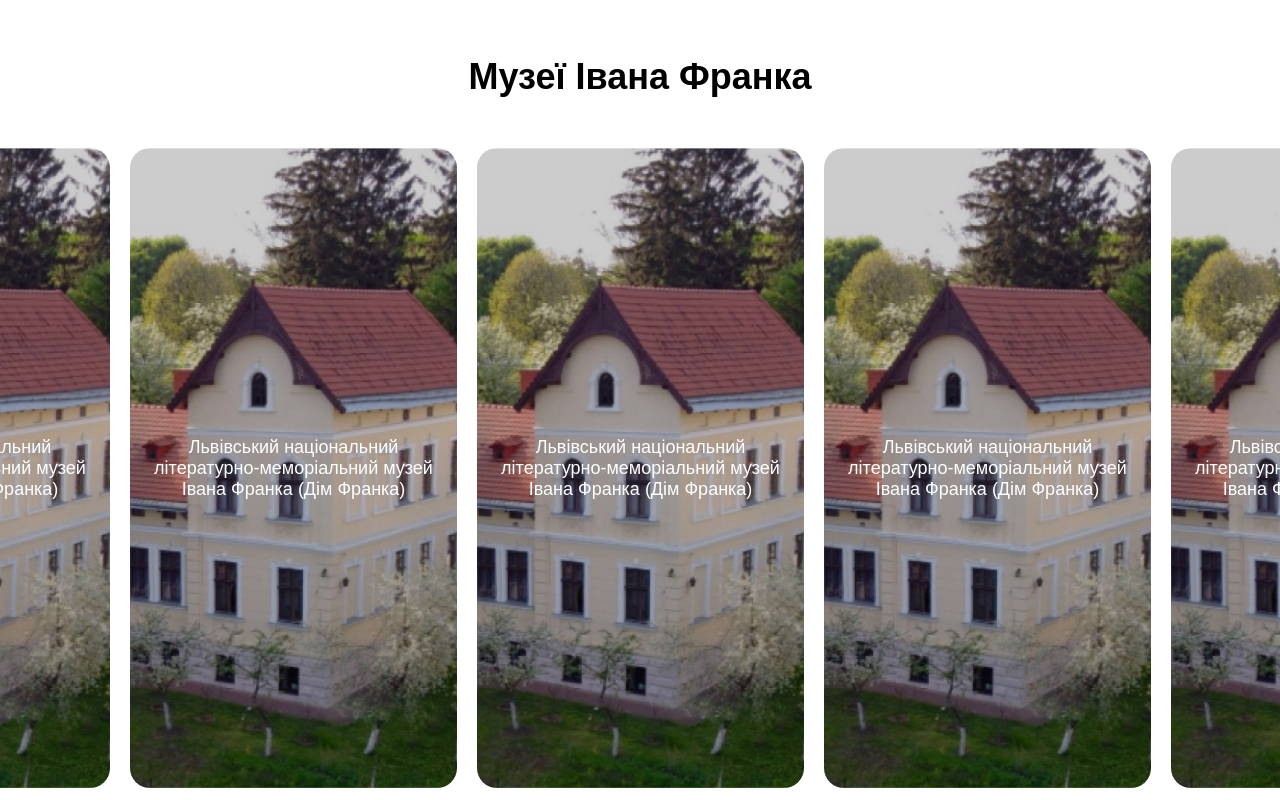
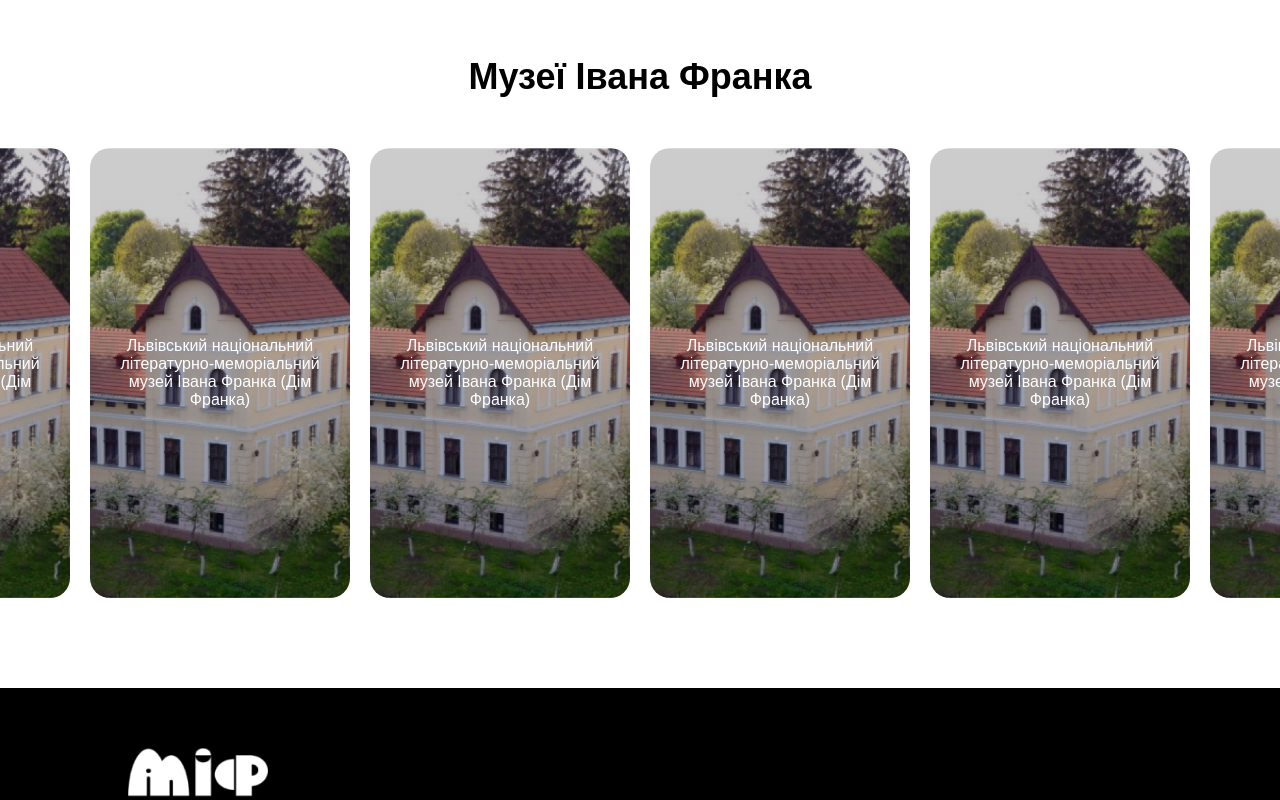
Before and after one commit to Markus-Astragor/FrankoHouseFrontend, a React (Create React App) app: page / in a window 1280 px wide. Shown: the part 4500-5300 px from the top of the page. Built offline with nearby package versions, Linux system fonts and the light colour scheme; no server answers; a web font is replaced by a local one.

Commit message:
[museums fixes]

```diff
--- a/src/components/Museums/Museums.tsx
+++ b/src/components/Museums/Museums.tsx
@@ -11,13 +11,21 @@
   autoplaySpeed: 2000,
   slidesToScroll: 1,
   centerMode: true,
-  centerPadding: "120px",
-  slidesToShow: 3,
+  centerPadding: "80px",
+  slidesToShow: 4,
   speed: 500,
   focusOnSelect: true,
   responsive: [
     {
       breakpoint: 1280,
+      settings: {
+        slidesToShow: 3,
+        slidesToScroll: 1,
+        centerPadding: "100px",
+      },
+    },
+    {
+      breakpoint: 1000,
       settings: {
         slidesToShow: 2,
         slidesToScroll: 1,
@@ -25,7 +33,7 @@
       },
     },
     {
-      breakpoint: 900,
+      breakpoint: 768,
       settings: {
         slidesToShow: 2,
         slidesToScroll: 1,
@@ -33,7 +41,7 @@
       },
     },
     {
-      breakpoint: 768,
+      breakpoint: 600,
       settings: {
         slidesToShow: 1,
         slidesToScroll: 1,
@@ -41,19 +49,11 @@
       },
     },
     {
-      breakpoint: 550,
+      breakpoint: 500,
       settings: {
         slidesToShow: 1,
         slidesToScroll: 1,
-        centerPadding: "40px",
-      },
-    },
-    {
-      breakpoint: 400,
-      settings: {
-        slidesToShow: 1,
-        slidesToScroll: 1,
-        centerPadding: "20px",
+        centerPadding: "60px",
       },
     },
   ],
--- a/src/components/Museums/SlideItem/SlideStyles.tsx
+++ b/src/components/Museums/SlideItem/SlideStyles.tsx
@@ -4,8 +4,8 @@
 
 export const SlideContent = styled.div`
   position: relative;
-  height: 80vh;
   width: 100%;
+  height: 450px;
   transition: transform 0.8s;
   transform-style: preserve-3d;
 `;
@@ -43,12 +43,28 @@
 
   -webkit-backface-visibility: hidden; /* Safari */
   backface-visibility: hidden;
+
+  @media (max-width: 820px) {
+    padding: 0 8px;
+  }
+
+  @media (max-width: 400px) {
+    padding: 0 15px;
+  }
 `;
 
 export const SlideContentTitle = styled.div`
   text-align: center;
   color: #fff;
   font-size: 18px;
+
+  @media (max-width: 1280px) {
+    font-size: 16px;
+  }
+
+  @media (max-width: 820px) {
+    font-size: 14px;
+  }
 `;
 
 export const SlideContentBack = styled.div`
```
